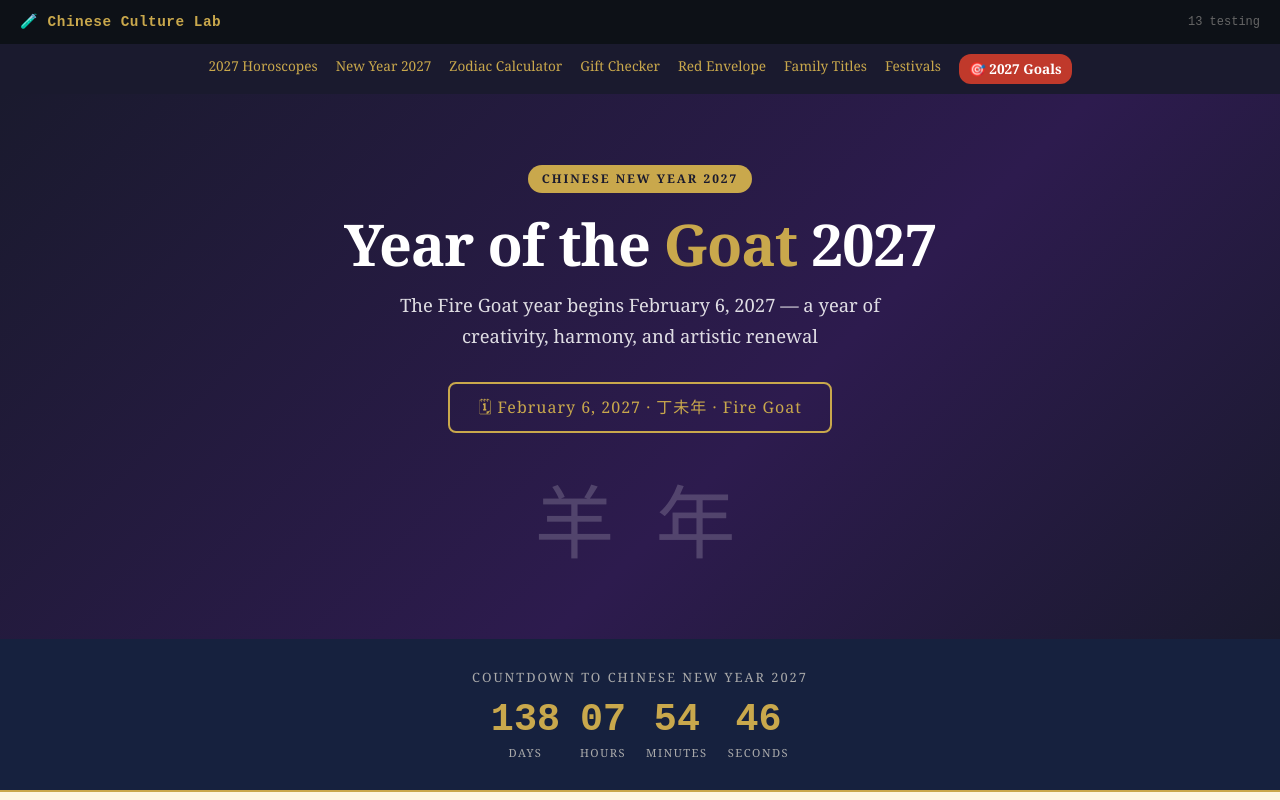
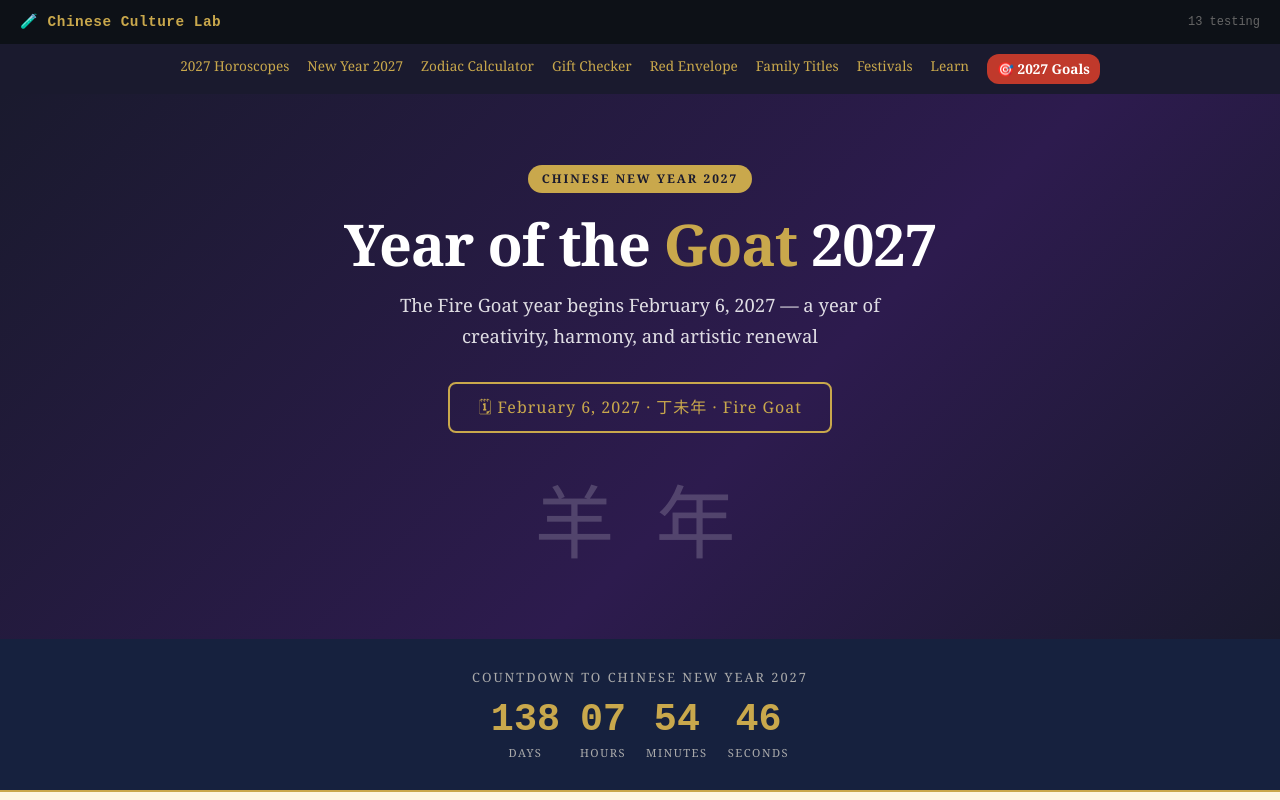
Before and after one commit to daligao/year-of-goat-2027, a plain HTML site: page index.html in a window 1280 px wide. Shown: the top 800 px of the page. Drawn offline with Linux system fonts and the light colour scheme; no server answers.

Commit message:
feat: add Learn hub to site navigation

```diff
--- a/index.html
+++ b/index.html
@@ -239,6 +239,7 @@
   <a href="/red-envelope/">Red Envelope</a>
   <a href="/kinship/">Family Titles</a>
   <a href="/festival-countdown/">Festivals</a>
+  <a href="/learn/">Learn</a>
   <a href="/2027-goals/" class="site-nav-highlight">🎯 2027 Goals</a>
 </nav>
 
```
